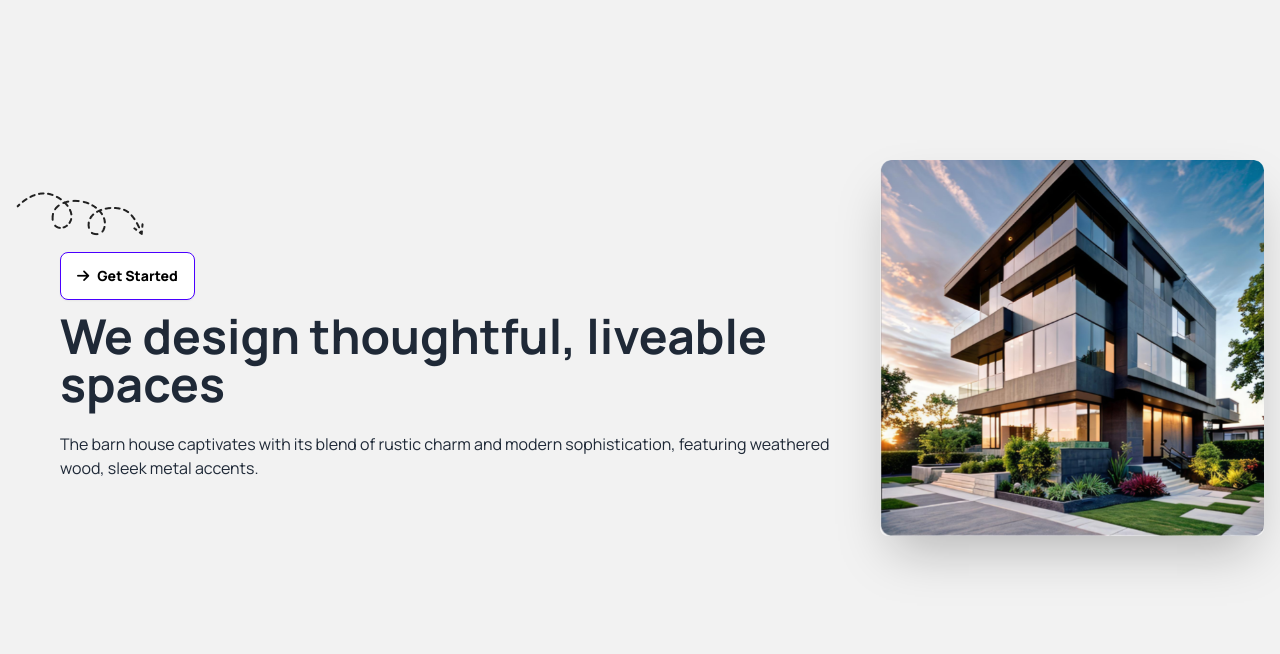
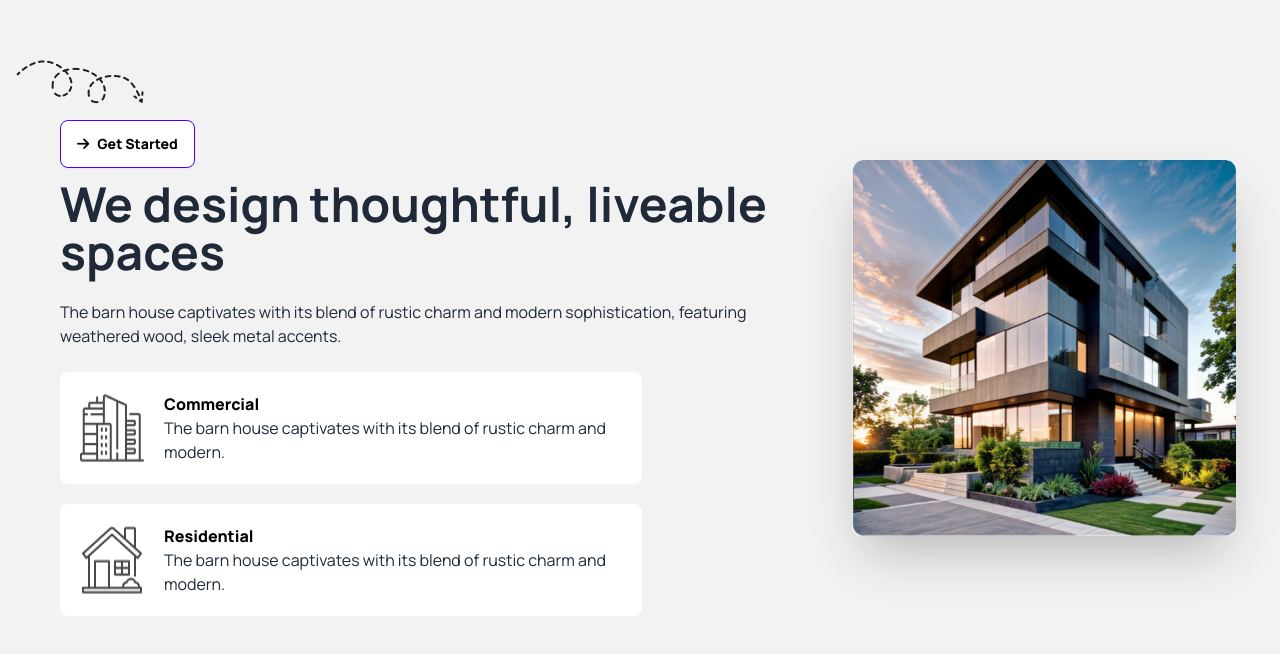
Before and after one commit to NahianMugdho/assignment-03, a plain HTML site: page index.html in a window 1280 px wide. Shown: the part 920-1574 px from the top of the page. Drawn offline with nearby package versions, Linux system fonts and the light colour scheme.

Commit message:
second-page-2

```diff
--- a/index.html
+++ b/index.html
@@ -129,16 +129,41 @@
                 <div class="hero-content flex-col lg:flex-row-reverse">
                   <img
                     src="assets/Rectangle.png"
-                    class="max-w-sm rounded-lg shadow-2xl" />
+                    class="max-w-sm rounded-lg shadow-2xl lg:mr-7" />
 
                   <div class="lg:space-y-4 lg:space-x-11" >
-                    <img class="hidden lg:block" src ="assets/Vector.png">
+                    <img class="hidden lg:block " src ="assets/Vector.png">
                     <div class=" ">
                     <button class="btn btn-primary bg-white font-black text-black mb-3"><i class="fa-solid fa-arrow-right"></i>Get Started</button>
                     <h1 class="text-5xl font-bold">We design thoughtful, liveable spaces</h1>
-                    <p class="py-6">
+                    <p class="py-6 lg:mr-7">
                       The barn house captivates with its blend of rustic charm and modern sophistication, featuring weathered wood, sleek metal accents.
                     </p>
+                    <div class="flex flex-col">
+                      <div class="flex mb-5 bg-white w-3/4 rounded-lg px-5 pb-5 pt-5" >
+                         <img src="assets/commercial.png" class="mr-5" >
+                          <div>
+                            <h1 class=" text-black font-extrabold"> Commercial </h1>
+                            <p> The barn house captivates with its blend
+                              of rustic charm and modern. </p>
+                          </div>
+
+                      </div>
+
+                      <div class="flex mb-5 bg-white w-3/4 rounded-lg px-5 pb-5 pt-5" >
+                        <img src="assets/residential.png" class="mr-5" >
+                         <div>
+                    <h1 class=" text-black font-extrabold"> Residential </h1>
+                           <p> The barn house captivates with its blend
+                             of rustic charm and modern. </p>
+                         </div>
+
+                     </div>
+
+
+
+
+                    </div>
                   </div>
                   </div>
                 </div>
```
